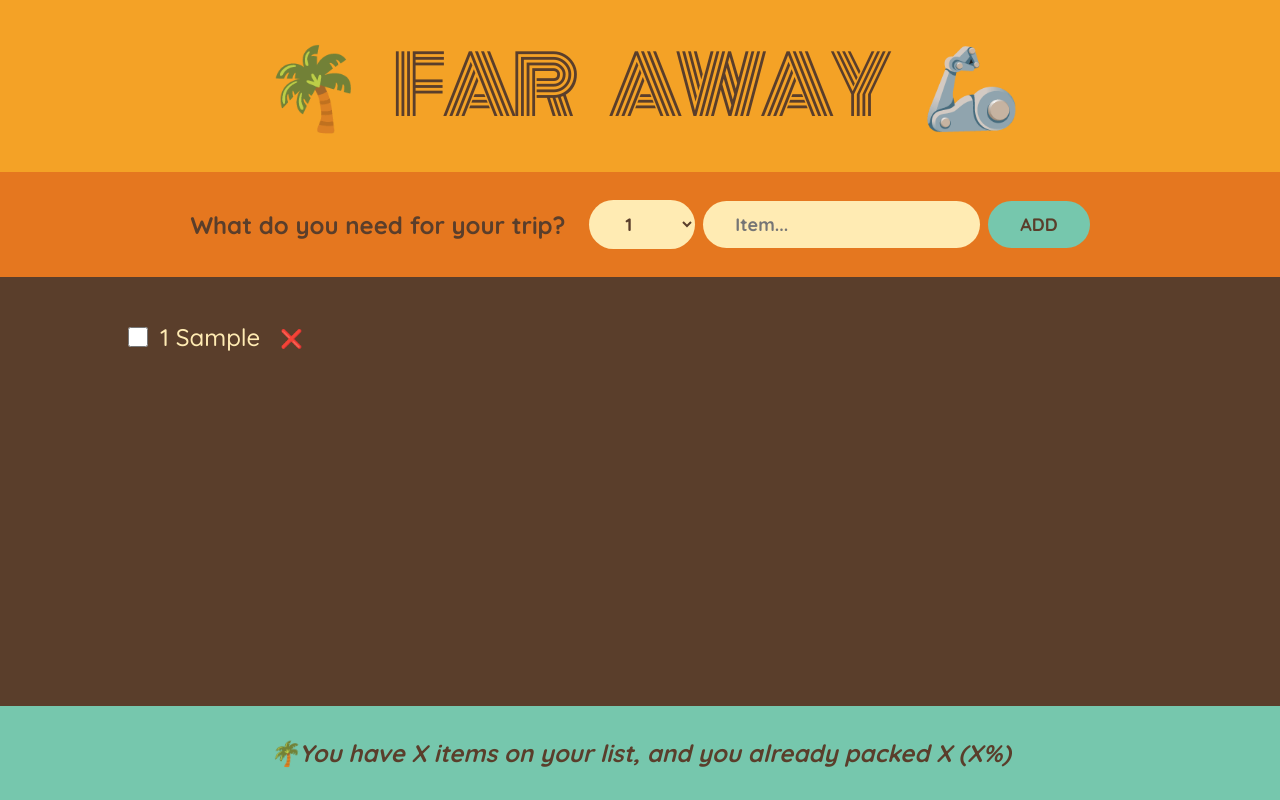
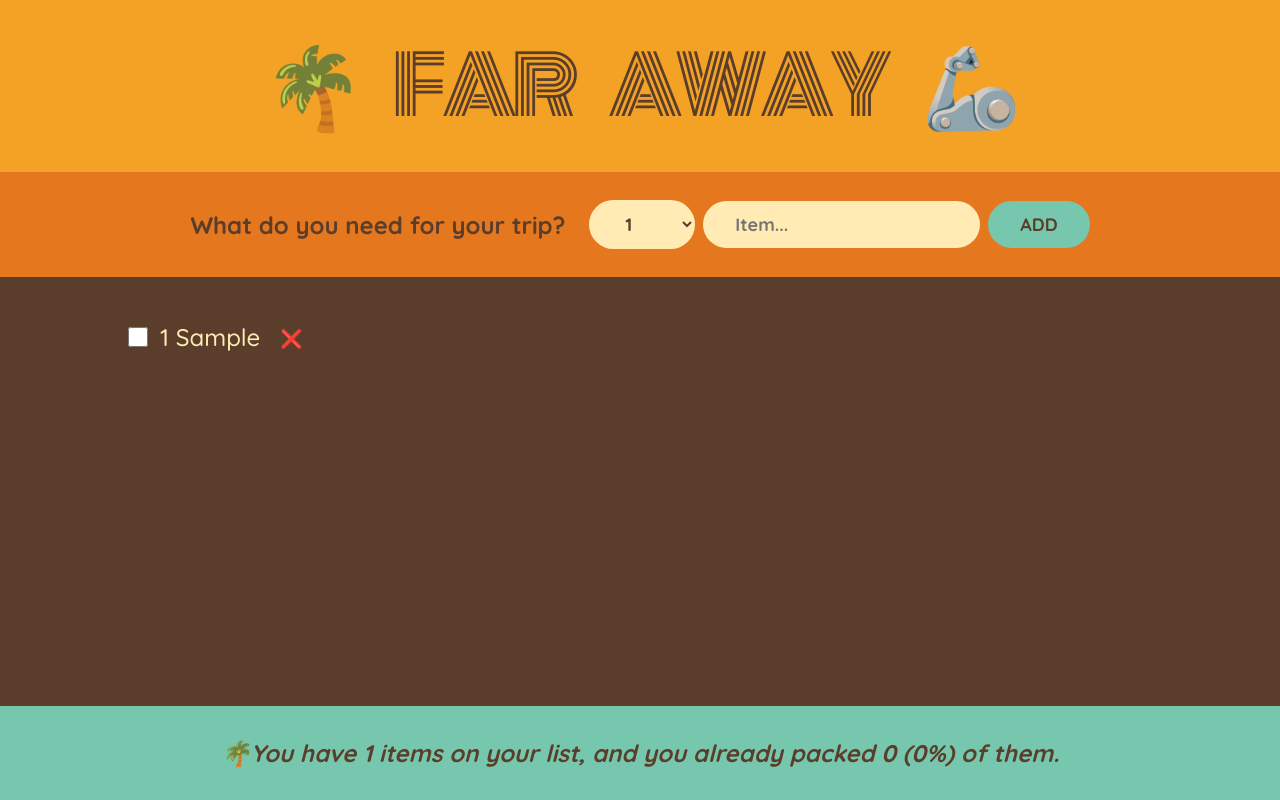
Before and after one commit to nmirandaghn/ultimate_react_course, a React (Create React App) app in the folder 05-travel_list/: page / in a window 1280 px wide. Both pictures are taken after typing "Sample" into the empty fields and a click on the button "ADD". Built offline with nearby package versions, Linux system fonts and the light colour scheme.

Commit message:
Calculating Statistics as Derived State

```diff
--- a/05-travel_list/src/App.js
+++ b/05-travel_list/src/App.js
@@ -28,7 +28,7 @@
         onRemoveItem={handleRemoveItem}
         onToggleItem={handleToggleItem}
       />
-      <Stats />
+      <Stats items={items} />
     </div>
   );
 }
@@ -120,10 +120,25 @@
   );
 }
 
-function Stats() {
+function Stats({ items }) {
+  if (!items.length)
+    return (
+      <p className="stats">
+        <em>Start adding some items to your packing list 🚀</em>
+      </p>
+    );
+  const totalItems = items.length;
+  const totalPacked = items.filter((item) => item.packed).length;
+  const percentPacked = (totalPacked / totalItems) * 100;
+
   return (
     <footer className="stats">
-      <em>🌴You have X items on your list, and you already packed X (X%)</em>
+      <em>
+        {percentPacked === 100
+          ? "You got everything! to go ✈️"
+          : `🌴You have ${totalItems} items on your list,
+          and you already packed ${totalPacked} (${percentPacked.toFixed()}%) of them.`}
+      </em>
     </footer>
   );
 }
```
